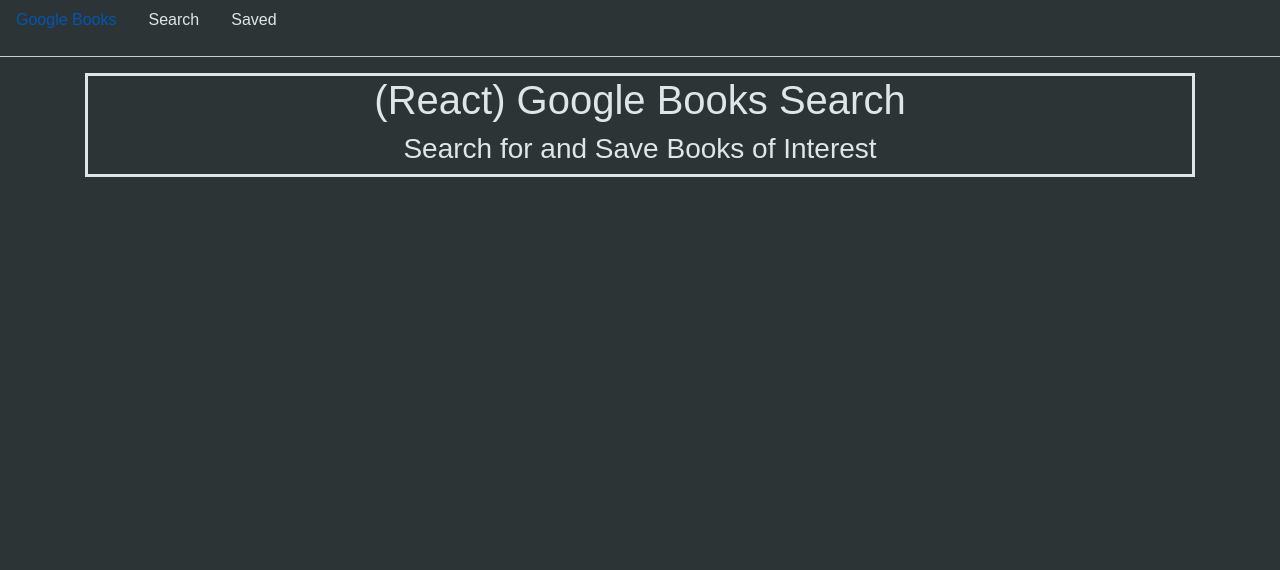
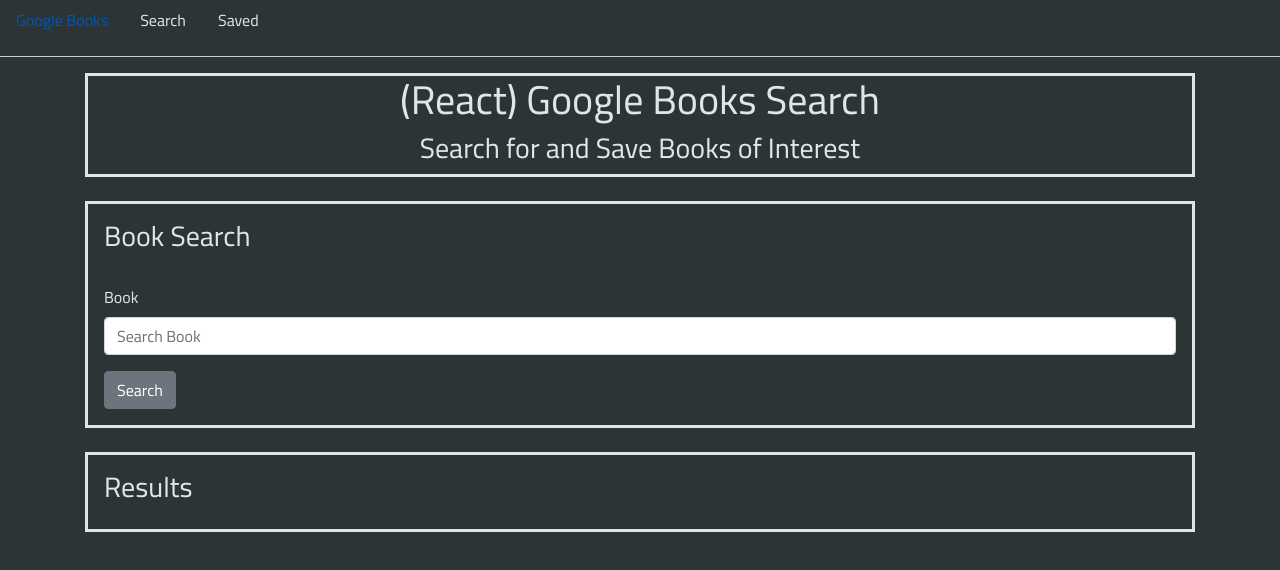
Before and after one commit to bhamann-collab/Google-Books-Search, a React (Create React App) app in the folder client/: page / in a window 1280 px wide. Shown: the top 570 px of the page. Built offline with nearby package versions, Linux system fonts and the light colour scheme.

Commit message:
BookResultList has been created

```diff
--- a/client/src/App.css
+++ b/client/src/App.css
@@ -1,7 +1,7 @@
 @import url('https://fonts.googleapis.com/css2?family=Cairo:wght@400;700&display=swap');
 
 body {
-    font-family: 'Çairo', sans-serif;
+    font-family: 'Cairo', sans-serif;
     background-color: #2d3436;
     color: #dfe6e9;
 }
--- /dev/null
+++ b/client/src/components/Search/BookResultList.js
@@ -0,0 +1,18 @@
+import React from 'react';
+import {Container, Row, Col} from 'reactstrap';
+
+const BookResultList = () => {
+    return (
+        <Container>
+            <Row>
+                <Col>
+                    <div className="bookResultListContainer p-3">
+                        <h3>Results</h3>
+                    </div>
+                </Col>
+            </Row>
+        </Container>
+    )
+}
+
+export default BookResultList
--- a/client/src/components/Search/Search.css
+++ b/client/src/components/Search/Search.css
@@ -1,3 +1,15 @@
 .searchContainer {
     border: 3px solid #dfe6e9;
 }
+
+.searchBarContainer {
+    border: 3px solid #dfe6e9;
+}
+
+.bookResultListContainer {
+    border: 3px solid #dfe6e9;
+}
+
+#bookValue {
+    color: black;
+}
--- a/client/src/components/Search/Search.js
+++ b/client/src/components/Search/Search.js
@@ -1,12 +1,16 @@
 import React from 'react'
 import SearchTitle from './SearchTitle'
+import SearchBar from './SearchBar'
+import BookResultList from './BookResultList'
 
 const Search = () => {
     return (
         <div>
             <SearchTitle />
-            {/* <SearchBar />
-            <BookResultList /> */}
+            <br />
+            <SearchBar />
+            <br />
+            <BookResultList />
         </div>
     )
 }
--- /dev/null
+++ b/client/src/components/Search/SearchBar.js
@@ -0,0 +1,24 @@
+import React from 'react'
+import { Container, Row, Col, Form, Label, Input, Button } from 'reactstrap';
+
+const SearchBar = () => {
+    return (
+        <Container>
+            <Row>
+                <Col>
+                    <div className="searchBarContainer p-3">
+                        <h3>Book Search</h3>
+                        <br />
+                        <Form>
+                            <Label for="Book">Book</Label>
+                            <Input type="Book" name="Book" placeholder="Search Book" id="bookValue"/>
+                            <Button className="mt-3">Search</Button>
+                        </Form>
+                    </div>
+                </Col>
+            </Row>
+        </Container>
+    )
+}
+
+export default SearchBar
```
